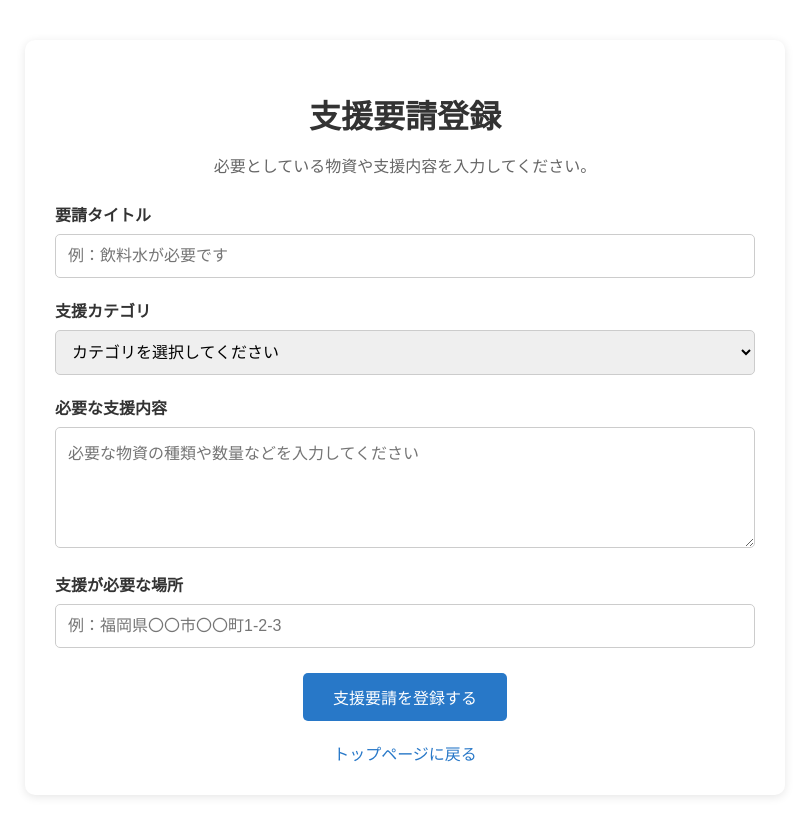
After one commit to Rizxq7/SWEXE-Team9, a Rails app: template app/views/support_requests/new.html.erb in a window 1280 px wide. The commit adds this page. Shown: the whole page, without its empty margins (235-1044 px from the left). Run offline with Rails 7, Linux system fonts and the light colour scheme; the template is opened without the code that fills it, so the values that code supplies are empty; some libraries are stand-ins or nearby versions.

Commit message:
支援要請登録機能を実装

```diff
--- a/app/assets/stylesheets/application.css
+++ b/app/assets/stylesheets/application.css
@@ -8,3 +8,129 @@
  *
  * Consider organizing styles into separate files for maintainability.
  */
+
+/* 支援要請登録画面 */
+.support-container {
+  max-width: 700px;
+  margin: 40px auto;
+  padding: 30px;
+  background-color: #ffffff;
+  border-radius: 10px;
+  box-shadow: 0 2px 10px rgba(0, 0, 0, 0.1);
+}
+
+.support-container h1 {
+  margin-bottom: 15px;
+  color: #333333;
+  text-align: center;
+}
+
+.support-description {
+  margin-bottom: 25px;
+  color: #666666;
+  text-align: center;
+}
+
+/* 入力フォーム */
+.form-group {
+  margin-bottom: 20px;
+}
+
+.form-group label {
+  display: block;
+  margin-bottom: 8px;
+  font-weight: bold;
+  color: #333333;
+}
+
+.form-group input,
+.form-group select,
+.form-group textarea {
+  box-sizing: border-box;
+  width: 100%;
+  padding: 12px;
+  border: 1px solid #cccccc;
+  border-radius: 5px;
+  font-size: 16px;
+}
+
+.form-group textarea {
+  resize: vertical;
+}
+
+/* ボタン */
+.form-actions {
+  margin-top: 25px;
+  text-align: center;
+}
+
+.submit-button {
+  padding: 12px 30px;
+  background-color: #2878c8;
+  color: white;
+  border: none;
+  border-radius: 5px;
+  font-size: 16px;
+  cursor: pointer;
+}
+
+.submit-button:hover {
+  background-color: #1d5f9e;
+}
+
+.back-link {
+  display: block;
+  margin-top: 20px;
+  color: #2878c8;
+  text-decoration: none;
+}
+
+.back-link:hover {
+  text-decoration: underline;
+}
+
+/* 入力エラー */
+.error-messages {
+  margin-bottom: 20px;
+  padding: 15px;
+  background-color: #fff0f0;
+  border: 1px solid #e0a0a0;
+  border-radius: 5px;
+  color: #c0392b;
+}
+
+/* 登録完了画面 */
+.complete-message {
+  margin-bottom: 25px;
+  padding: 15px;
+  background-color: #eaf7ed;
+  border-radius: 5px;
+  color: #26733b;
+  text-align: center;
+}
+
+.request-details {
+  margin: 20px 0;
+  padding: 20px;
+  background-color: #f7f7f7;
+  border-radius: 5px;
+}
+
+.request-details p {
+  margin-bottom: 15px;
+  line-height: 1.6;
+}
+
+/* トップページの支援要請登録ボタン */
+.menu-button {
+  display: inline-block;
+  padding: 10px 20px;
+  background-color: #2878c8;
+  color: white;
+  border-radius: 5px;
+  text-decoration: none;
+}
+
+.menu-button:hover {
+  background-color: #1d5f9e;
+}
--- a/app/models/user.rb
+++ b/app/models/user.rb
@@ -1,5 +1,7 @@
 class User < ApplicationRecord
   has_secure_password
+
+  has_many :support_requests, dependent: :destroy
 
   validates :name, presence: true
   validates :email, presence: true,
--- a/app/views/layouts/application.html.erb
+++ b/app/views/layouts/application.html.erb
@@ -19,7 +19,7 @@
     <link rel="apple-touch-icon" href="/icon.png">
 
     <%# Includes all stylesheet files in app/assets/stylesheets %>
-    <%= stylesheet_link_tag :app, "data-turbo-track": "reload" %>
+    <%= stylesheet_link_tag "application", "data-turbo-track": "reload" %>
     <%= javascript_importmap_tags %>
   </head>
 
--- /dev/null
+++ b/app/views/support_requests/new.html.erb
@@ -0,0 +1,56 @@
+
+<div class="support-container">
+  <h1>支援要請登録</h1>
+
+  <p class="support-description">
+    必要としている物資や支援内容を入力してください。
+  </p>
+
+  <% if @support_request.errors.any? %>
+    <div class="error-messages">
+      <h3>入力内容を確認してください。</h3>
+      <% @support_request.errors.full_messages.each do |message| %>
+        <p><%= message %></p>
+      <% end %>
+    </div>
+  <% end %>
+
+  <%= form_with model: @support_request do |f| %>
+    <div class="form-group">
+      <%= f.label :title, "要請タイトル" %>
+      <%= f.text_field :title,
+          placeholder: "例：飲料水が必要です",
+          required: true %>
+    </div>
+
+    <div class="form-group">
+      <%= f.label :category, "支援カテゴリ" %>
+      <%= f.select :category,
+          SupportRequest::CATEGORIES.map { |c| [c, c] },
+          { prompt: "カテゴリを選択してください" },
+          required: true %>
+    </div>
+
+    <div class="form-group">
+      <%= f.label :description, "必要な支援内容" %>
+      <%= f.text_area :description,
+          placeholder: "必要な物資の種類や数量などを入力してください",
+          rows: 5,
+          required: true %>
+    </div>
+
+    <div class="form-group">
+      <%= f.label :address, "支援が必要な場所" %>
+      <%= f.text_field :address,
+          placeholder: "例：福岡県〇〇市〇〇町1-2-3",
+          required: true %>
+    </div>
+
+    <div class="form-actions">
+      <%= f.submit "支援要請を登録する", class: "submit-button" %>
+      <%= link_to "トップページに戻る",
+          top_index_path,
+          class: "back-link" %>
+    </div>
+  <% end %>
+</div>
--- a/app/views/top/index.html.erb
+++ b/app/views/top/index.html.erb
@@ -33,7 +33,10 @@
       <div class="menu-card">
         <h4>支援要請を登録する</h4>
         <p>必要な物資や支援内容を自治体に伝えます。</p>
-        <p class="menu-status">支援要請登録機能：今後実装</p>
+
+        <%= link_to "支援要請を登録する",
+          new_support_request_path,
+          class: "menu-button" %>
       </div>
 
       <div class="menu-card">
--- a/config/routes.rb
+++ b/config/routes.rb
@@ -3,6 +3,12 @@ Rails.application.routes.draw do
   root "sessions#new"
 
   resources :users, only: [:new, :create]
+
+  resources :support_requests, only: [:new, :create] do
+    member do
+      get :complete
+    end
+  end
 
   get "/login", to: "sessions#new", as: :login
   post "/login", to: "sessions#create"
```
Also changed, not shown: app/controllers/support_requests_controller.rb (added, +43 -0 lines), app/models/support_request.rb (added, +18 -0 lines), app/views/support_requests/complete.html.erb (added, +41 -0 lines), db/migrate/20261106042918_create_users.rb (+7 -8 lines), db/migrate/20261120035132_create_support_requests.rb (added, +14 -0 lines), Gemfile.lock, db/schema.rb.
